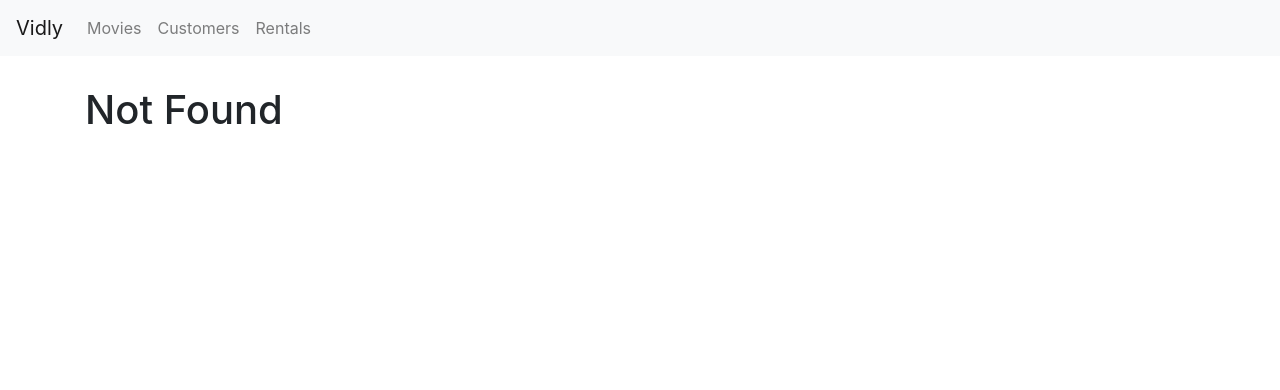
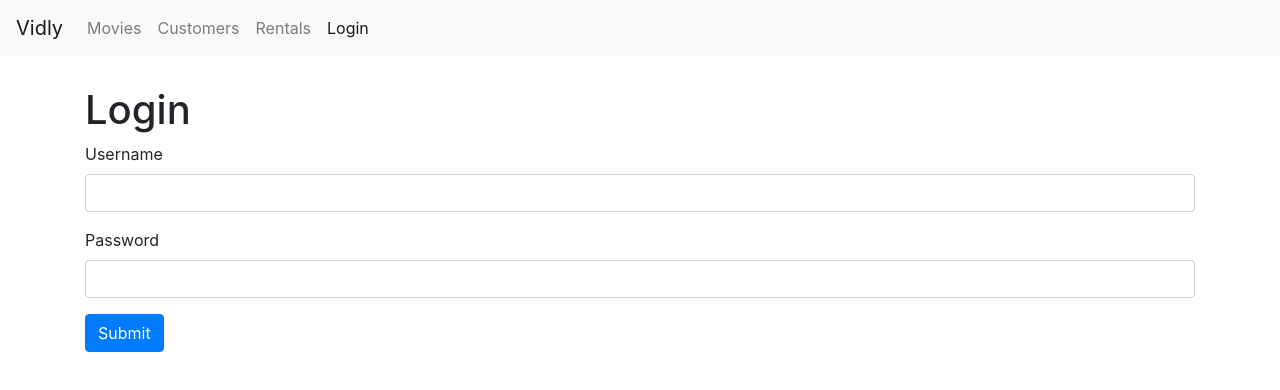
Before and after one commit to nicoladaniello/vidly, a React (Create React App) app: page /login in a window 1280 px wide. Before the commit this address led to /not-found. Shown: the top 390 px of the page. Built offline with nearby package versions, Linux system fonts and the light colour scheme.

Commit message:
building a bootstrap form

```diff
--- a/src/App.js
+++ b/src/App.js
@@ -1,6 +1,7 @@
 import React, { Component } from "react";
 import { Switch, Route, Redirect } from "react-router-dom";
 import NavBar from "./components/navbar";
+import LoginForm from "./components/login-form";
 import MovieForm from "./components/movie-form";
 import Movies from "./components/movies";
 import Customers from "./components/customers";
@@ -15,6 +16,7 @@
         <NavBar />
         <main role="main" className="container">
           <Switch>
+            <Route path="/login" component={LoginForm} />
             <Route path="/movies/:id" component={MovieForm} />
             <Route path="/movies" component={Movies} />
             <Route path="/customers" component={Customers} />
--- /dev/null
+++ b/src/components/login-form.jsx
@@ -0,0 +1,26 @@
+import React, { Component } from "react";
+
+class LoginForm extends Component {
+  render() {
+    return (
+      <div>
+        <h1>Login</h1>
+        <form>
+          <div class="form-group">
+            <label htmlFor="username">Username</label>
+            <input id="username" type="text" class="form-control" />
+          </div>
+          <div class="form-group">
+            <label htmlFor="password">Password</label>
+            <input id="password" type="password" class="form-control" />
+          </div>
+          <button type="submit" class="btn btn-primary">
+            Submit
+          </button>
+        </form>
+      </div>
+    );
+  }
+}
+
+export default LoginForm;
--- a/src/components/navbar.jsx
+++ b/src/components/navbar.jsx
@@ -28,6 +28,11 @@
               Rentals
             </NavLink>
           </li>
+          <li className="nav-item">
+            <NavLink className="nav-link" to="/login">
+              Login
+            </NavLink>
+          </li>
         </ul>
       </div>
     </nav>
```
